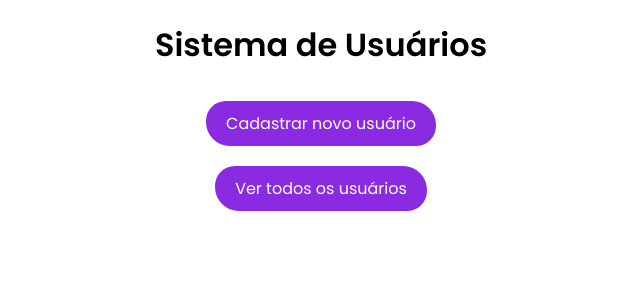
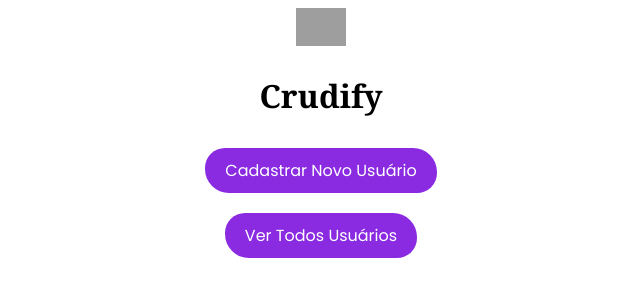
Before and after one commit to athosbds/flask-data-manager, a Flask app: page / in a window 1280 px wide. Shown: the top 300 px of the page, without its empty margins (319-959 px from the left). Run offline with Flask 3, Linux system fonts and the light colour scheme; grey boxes are pictures that could not be loaded.

Commit message:
templates update

```diff
--- a/templates/index.html
+++ b/templates/index.html
@@ -2,16 +2,18 @@
 <html lang="pt-br">
 <head>
     <meta charset="UTF-8">
-    <title>Início</title>
+    <title>Crudify</title>
+<link rel="shortcut icon" href="https://images.vexels.com/media/users/3/142789/isolated/preview/2bfb04ad814c4995f0c537c68db5cd0b-logotipo-do-circulo-multicolorido.png" type="image/x-icon">
 <link href="https://fonts.googleapis.com/css2?family=Poppins:wght@400;600&display=swap" rel="stylesheet">
 </head>
 <body style="text-align: center; font-family: 'Poppins', sans-serif;">
-    <h1>Sistema de Usuários</h1>
+    <img src="https://images.vexels.com/media/users/3/142789/isolated/preview/2bfb04ad814c4995f0c537c68db5cd0b-logotipo-do-circulo-multicolorido.png" alt="" style="width: 50px; height: auto;">
+    <h1 style="font-family: Georgia, 'Times New Roman', Times, serif;">Crudify</h1>
     <a href="/add" style="border-radius: 20px 24px; background-color: blueviolet; text-decoration: none; color: white; padding: 10px 20px; display: inline-block; margin: 10px 0;">
-        Cadastrar novo usuário
+        Cadastrar Novo Usuário
     </a> <br>
     <a href="/users" style="border-radius: 20px 24px; background-color: blueviolet; text-decoration: none; color: white; padding: 10px 20px; display: inline-block; margin: 10px 0;">
-        Ver todos os usuários
+        Ver Todos Usuários
     </a>
     </ul>
 </body>
--- a/templates/register.html
+++ b/templates/register.html
@@ -3,8 +3,10 @@
 <head>
     <meta charset="UTF-8">
     <title>Cadastrar Usuário</title>
+<link rel="shortcut icon" href="https://images.vexels.com/media/users/3/142789/isolated/preview/2bfb04ad814c4995f0c537c68db5cd0b-logotipo-do-circulo-multicolorido.png" type="image/x-icon">
+<link href="https://fonts.googleapis.com/css2?family=Poppins:wght@400;600&display=swap" rel="stylesheet">
 </head>
-<body style="text-align: center; font-family: Arial, Helvetica, sans-serif;">
+<body style="text-align: center; font-family: Poppins, sans-serif">
     <h1>Cadastro de Usuário</h1>
     <form method="POST">
         <label for="name">Nome:</label>
--- a/templates/update.html
+++ b/templates/update.html
@@ -4,6 +4,7 @@
     <meta charset="UTF-8">
     <meta name="viewport" content="width=device-width, initial-scale=1.0">
     <title>Editando Usuário</title>
+<link rel="shortcut icon" href="https://images.vexels.com/media/users/3/142789/isolated/preview/2bfb04ad814c4995f0c537c68db5cd0b-logotipo-do-circulo-multicolorido.png" type="image/x-icon">
 </head>
 <body style="align-items: center; text-align: center;">
     <h1 style="align-items: center;"> Editando Usuário</h1>
```
Also changed, not shown: templates/users.html (+8 -2 lines), users.db.
